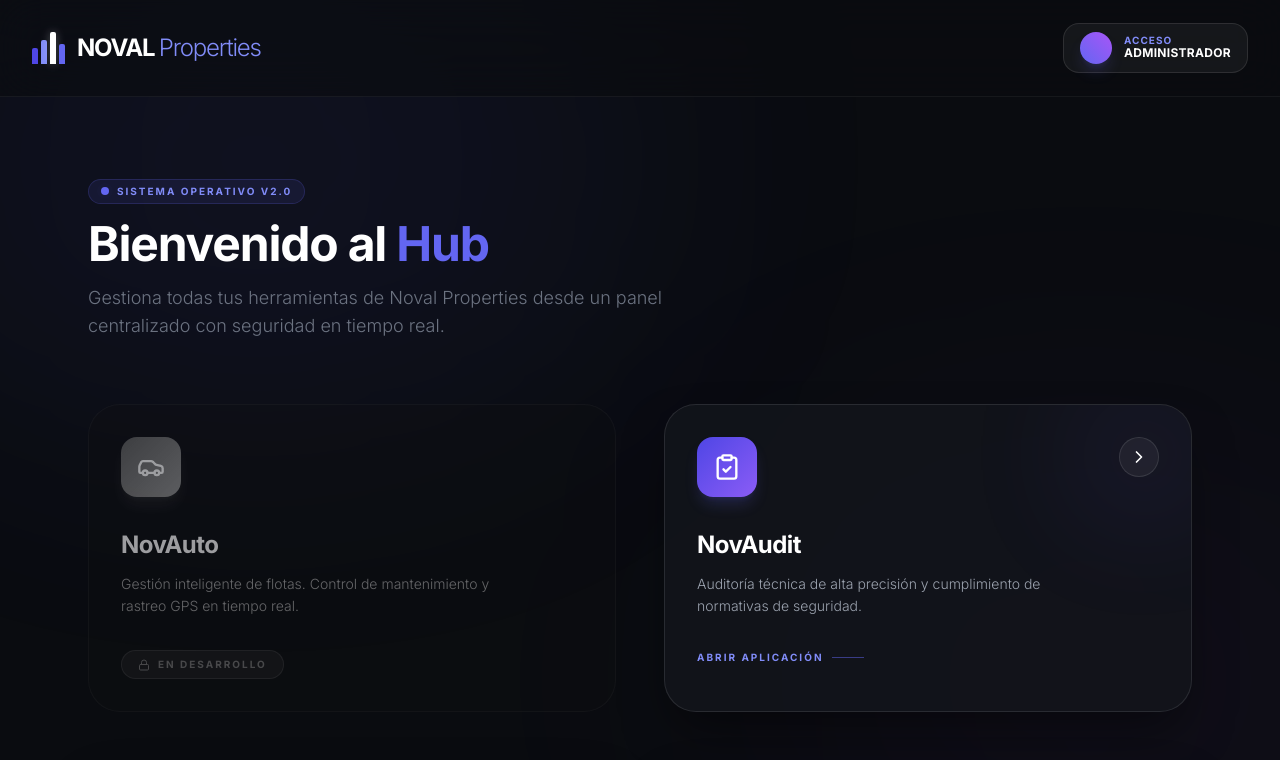
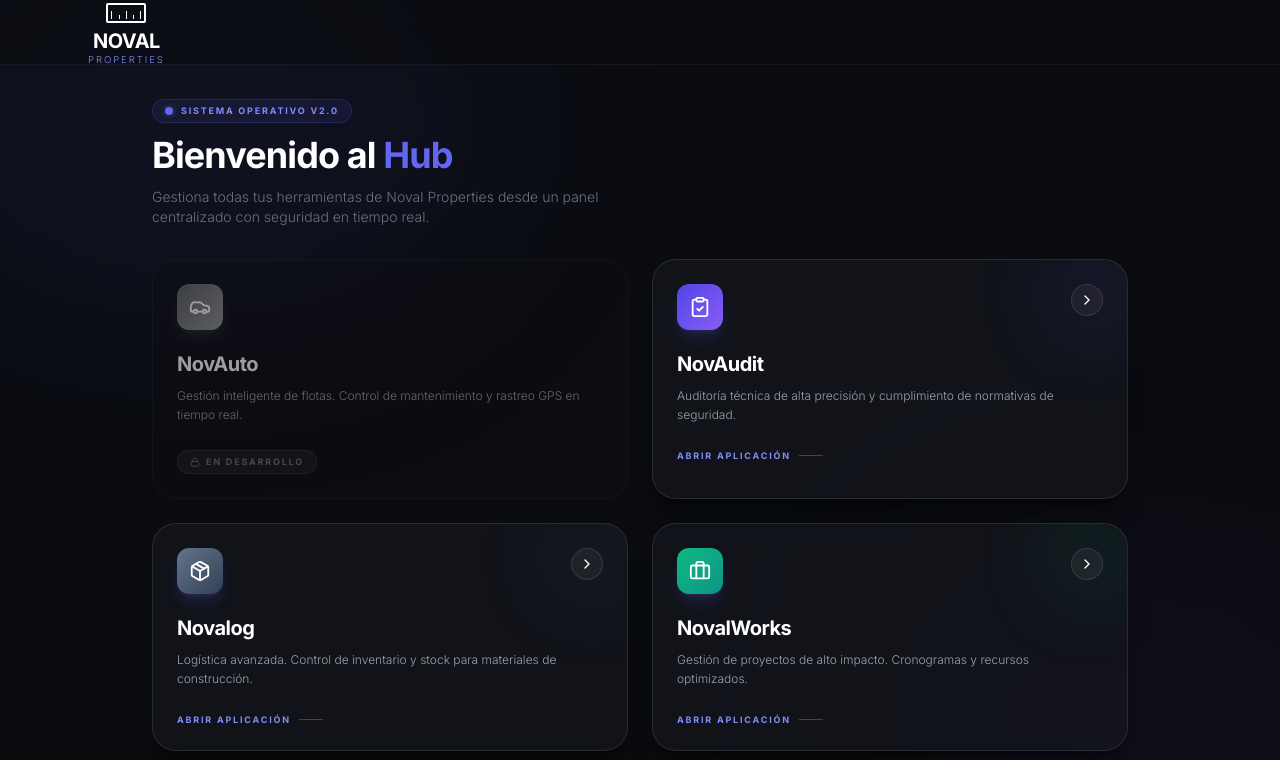
Before and after one commit to QTCSOLUTIONS/NovalAcces, a React (Vite) app: page / in a window 1280 px wide. Shown: the top 760 px of the page. Built offline with nearby package versions, Linux system fonts and the light colour scheme.

Commit message:
Add files via upload
fff

```diff
--- a/App.tsx
+++ b/App.tsx
@@ -24,26 +24,27 @@ interface AppItem {
 
 // --- Components ---
 
-// 1. Logo Rediseñado con Isotipo Animado
+// 1. Logo Original de Noval Adaptado al Dark Mode
 const NovalLogo: React.FC<{ size?: 'small' | 'large' }> = ({ size = 'large' }) => {
   const isLarge = size === 'large';
+
   return (
-    <div className="flex items-center gap-3 group cursor-pointer">
-      {/* Isotipo: Abstracción de Edificios/Regla moderna */}
-      <div className="flex items-end gap-[3px] h-8">
-        <div className="w-1.5 h-4 bg-indigo-600 rounded-t-sm group-hover:h-5 transition-all duration-300"></div>
-        <div className="w-1.5 h-6 bg-indigo-400 rounded-t-sm group-hover:h-7 transition-all duration-300 delay-75"></div>
-        <div className="w-1.5 h-8 bg-white rounded-t-sm group-hover:h-9 transition-all duration-300 delay-150 shadow-[0_0_10px_rgba(255,255,255,0.3)]"></div>
-        <div className="w-1.5 h-5 bg-indigo-500 rounded-t-sm group-hover:h-6 transition-all duration-300 delay-200"></div>
+    <div className="flex flex-col items-center justify-center group cursor-pointer mt-1">
+      {/* Icono de Regla Original (Adaptado a colores claros) */}
+      <div className={`${isLarge ? 'w-16 h-8' : 'w-10 h-5'} border-2 border-white rounded-sm flex flex-col justify-end items-center relative mb-1 group-hover:border-indigo-400 group-hover:shadow-[0_0_15px_rgba(99,102,241,0.5)] transition-all duration-300`}>
+        <div className="w-full flex justify-around items-end h-full pb-0.5">
+          <div className="h-2 w-px bg-white group-hover:bg-indigo-400 transition-colors duration-300"></div>
+          <div className="h-1 w-px bg-white group-hover:bg-indigo-400 transition-colors duration-300"></div>
+          <div className="h-2 w-px bg-white group-hover:bg-indigo-400 transition-colors duration-300"></div>
+          <div className="h-1 w-px bg-white group-hover:bg-indigo-400 transition-colors duration-300"></div>
+          <div className="h-2 w-px bg-white group-hover:bg-indigo-400 transition-colors duration-300"></div>
+        </div>
       </div>
 
-      {/* Texto del Logo */}
-      <div className="flex flex-col items-start justify-center">
-        <div className="text-left leading-none">
-          <h1 className={`${isLarge ? 'text-3xl' : 'text-2xl'} font-extrabold tracking-tighter text-white`}>
-            NOVAL <span className="font-light italic text-indigo-400">Properties</span>
-          </h1>
-        </div>
+      {/* Texto Original */}
+      <div className="text-center leading-none">
+        <h1 className={`${isLarge ? 'text-4xl' : 'text-xl'} font-bold tracking-tight text-white group-hover:text-indigo-50 transition-colors duration-300`}>NOVAL</h1>
+        <p className={`${isLarge ? 'text-sm' : 'text-[0.6rem]'} tracking-[0.2em] font-light text-indigo-400 uppercase italic`}>PROPERTIES</p>
       </div>
     </div>
   );
@@ -52,68 +53,67 @@ const NovalLogo: React.FC<{ size?: 'small' | 'large' }> = ({ size = 'large' }) =
 // 2. Tarjetas de Aplicación con Animación de Entrada
 const AppCard: React.FC<{ item: AppItem; index: number }> = ({ item, index }) => {
   const CardContent = (
-    <div className={`relative h-full p-8 rounded-[2rem] border transition-all duration-500 overflow-hidden ${
+    <div className={`relative h-full p-6 rounded-3xl border transition-all duration-500 overflow-hidden ${
       item.disabled
         ? 'bg-[#13161c]/40 border-white/5 opacity-60 grayscale'
-        : 'bg-[#13161c]/80 backdrop-blur-xl border-white/10 hover:border-indigo-500/50 group shadow-2xl shadow-black/50'
+        : 'bg-[#13161c]/80 backdrop-blur-xl border-white/10 hover:border-indigo-500/50 group shadow-xl shadow-black/40'
     }`}>
 
       {!item.disabled && (
-        <div className={`absolute -right-4 -top-4 w-32 h-32 bg-gradient-to-br ${item.gradient} opacity-10 blur-3xl group-hover:opacity-25 transition-opacity duration-700`} />
+        <div className={`absolute -right-4 -top-4 w-24 h-24 bg-gradient-to-br ${item.gradient} opacity-10 blur-2xl group-hover:opacity-25 transition-opacity duration-700`} />
       )}
 
-      <div className="flex items-start justify-between mb-8 relative z-10">
-        <div className={`p-4 rounded-2xl bg-gradient-to-br ${item.gradient} text-white shadow-lg shadow-indigo-500/20 transform group-hover:scale-110 group-hover:rotate-3 transition-transform duration-500`}>
-          {React.cloneElement(item.icon as React.ReactElement, { size: 28 })}
+      <div className="flex items-start justify-between mb-5 relative z-10">
+        <div className={`p-3 rounded-xl bg-gradient-to-br ${item.gradient} text-white shadow-lg shadow-indigo-500/20 transform group-hover:scale-110 group-hover:rotate-3 transition-transform duration-500`}>
+          {React.cloneElement(item.icon as React.ReactElement, { size: 22 })}
         </div>
         {!item.disabled && (
-          <div className="w-10 h-10 rounded-full border border-white/10 flex items-center justify-center bg-white/5 group-hover:bg-indigo-500 group-hover:text-white group-hover:border-indigo-400 transition-all duration-300">
-            <ChevronRight className="w-5 h-5" />
+          <div className="w-8 h-8 rounded-full border border-white/10 flex items-center justify-center bg-white/5 group-hover:bg-indigo-500 group-hover:text-white group-hover:border-indigo-400 transition-all duration-300">
+            <ChevronRight className="w-4 h-4" />
           </div>
         )}
       </div>
 
       <div className="relative z-10">
-        <h3 className="text-2xl font-bold text-white mb-3 tracking-tight group-hover:text-indigo-100 transition-colors">
+        <h3 className="text-xl font-bold text-white mb-2 tracking-tight group-hover:text-indigo-100 transition-colors">
           {item.title}
         </h3>
-        <p className="text-gray-400 font-light leading-relaxed mb-8 text-sm max-w-[90%]">
+        <p className="text-gray-400 font-light leading-relaxed mb-6 text-xs max-w-[95%]">
           {item.description}
         </p>
       </div>
 
       <div className="mt-auto relative z-10">
         {item.disabled ? (
-          <div className="inline-flex items-center gap-2 px-4 py-1.5 rounded-full bg-white/5 border border-white/10 text-[10px] uppercase tracking-[0.2em] text-gray-500 font-bold">
-            <Lock className="w-3 h-3" /> En Desarrollo
+          <div className="inline-flex items-center gap-1.5 px-3 py-1 rounded-full bg-white/5 border border-white/10 text-[9px] uppercase tracking-[0.2em] text-gray-500 font-bold">
+            <Lock className="w-2.5 h-2.5" /> En Desarrollo
           </div>
         ) : (
-          <div className="flex items-center gap-2 text-[10px] font-bold tracking-[0.2em] text-indigo-400 group-hover:text-indigo-300 transition-colors uppercase">
+          <div className="flex items-center gap-2 text-[9px] font-bold tracking-[0.2em] text-indigo-400 group-hover:text-indigo-300 transition-colors uppercase">
             Abrir Aplicación
-            <div className="h-[1px] w-8 bg-indigo-500/50 group-hover:w-12 transition-all duration-500" />
+            <div className="h-[1px] w-6 bg-indigo-500/50 group-hover:w-10 transition-all duration-500" />
           </div>
         )}
       </div>
     </div>
   );
 
-  // Lógica para envolver la tarjeta con el link o dejarla deshabilitada
   const Wrapper = item.disabled ? 'div' : 'a';
   const wrapperProps = item.disabled ? {} : {
     href: item.url,
     target: "_blank",
     rel: "noopener noreferrer",
-    className: "relative block h-full transition-all duration-500 hover:-translate-y-2 group"
+    className: "relative block h-full transition-all duration-500 hover:-translate-y-1.5 group"
   };
 
   return (
     <div
       className="card-entrance"
-      style={{ animationDelay: `${index * 150}ms` }}
+      style={{ animationDelay: `${index * 100}ms` }}
     >
       <Wrapper {...(wrapperProps as any)} className={item.disabled ? "relative h-full transition-all duration-500 cursor-not-allowed" : wrapperProps.className}>
         {!item.disabled && (
-          <div className="absolute inset-4 rounded-[2rem] bg-indigo-500/20 blur-2xl opacity-0 group-hover:opacity-100 transition-opacity duration-500" />
+          <div className="absolute inset-4 rounded-3xl bg-indigo-500/20 blur-xl opacity-0 group-hover:opacity-100 transition-opacity duration-500" />
         )}
         {CardContent}
       </Wrapper>
@@ -126,7 +126,6 @@ const Dashboard: React.FC = () => {
   const [mobileMenuOpen, setMobileMenuOpen] = useState(false);
   const [isLoaded, setIsLoaded] = useState(false);
 
-  // Disparar la animación al cargar la página
   useEffect(() => {
     setIsLoaded(true);
   }, []);
@@ -172,77 +171,69 @@ const Dashboard: React.FC = () => {
       {/* Estilos CSS Inyectados para la animación de entrada */}
       <style dangerouslySetInnerHTML={{__html: `
         @keyframes fadeInUp {
-          from { opacity: 0; transform: translateY(40px); }
+          from { opacity: 0; transform: translateY(30px); }
           to { opacity: 1; transform: translateY(0); }
         }
         .card-entrance {
           opacity: 0;
-          animation: fadeInUp 0.8s cubic-bezier(0.16, 1, 0.3, 1) forwards;
+          animation: fadeInUp 0.7s cubic-bezier(0.16, 1, 0.3, 1) forwards;
         }
       `}} />
 
       {/* Atmósfera de Fondo */}
       <div className="fixed inset-0 overflow-hidden pointer-events-none z-0">
-        <div className="absolute top-[-10%] left-[-10%] w-[60%] h-[60%] bg-indigo-500/10 blur-[140px] rounded-full animate-pulse" />
-        <div className="absolute bottom-[-10%] right-[-10%] w-[50%] h-[50%] bg-purple-500/5 blur-[140px] rounded-full" />
+        <div className="absolute top-[-10%] left-[-10%] w-[50%] h-[50%] bg-indigo-500/10 blur-[120px] rounded-full animate-pulse" />
+        <div className="absolute bottom-[-10%] right-[-10%] w-[40%] h-[40%] bg-purple-500/5 blur-[120px] rounded-full" />
       </div>
 
+      {/* Header Compacto */}
       <header className="relative z-30 border-b border-white/5 bg-[#0a0c10]/60 backdrop-blur-xl">
-        <div className="max-w-7xl mx-auto px-6 lg:px-8">
-          <div className="flex justify-between items-center h-24">
+        <div className="max-w-6xl mx-auto px-6">
+          <div className="flex justify-between items-center h-16">
             <NovalLogo size="small" />
 
-            <div className="hidden md:flex items-center">
-              <div className="flex items-center gap-3 bg-white/5 border border-white/10 px-4 py-2 rounded-2xl hover:bg-white/10 transition-colors cursor-default">
-                <div className="w-8 h-8 rounded-full bg-gradient-to-tr from-indigo-500 to-purple-500 shadow-lg shadow-indigo-500/20" />
-                <div className="flex flex-col">
-                  <span className="text-[10px] font-bold tracking-widest text-indigo-400 uppercase leading-none">Acceso</span>
-                  <span className="text-xs font-bold text-white tracking-wide">ADMINISTRADOR</span>
-                </div>
-              </div>
-            </div>
-
             <button onClick={() => setMobileMenuOpen(!mobileMenuOpen)} className="md:hidden p-2 text-white">
-              {mobileMenuOpen ? <X /> : <Menu />}
+              {mobileMenuOpen ? <X size={20} /> : <Menu size={20} />}
             </button>
           </div>
         </div>
       </header>
 
-      <main className="relative z-10 flex-1 max-w-6xl w-full mx-auto px-6 py-12 md:py-20 flex flex-col justify-center">
-        {/* Cabecera del Hub animada */}
-        <div className={`mb-16 space-y-4 transition-all duration-1000 ${isLoaded ? 'opacity-100 translate-y-0' : 'opacity-0 translate-y-10'}`}>
+      {/* Main Content Compacto */}
+      <main className="relative z-10 flex-1 max-w-5xl w-full mx-auto px-6 py-8 flex flex-col justify-center">
+        <div className={`mb-8 space-y-3 transition-all duration-1000 ${isLoaded ? 'opacity-100 translate-y-0' : 'opacity-0 translate-y-8'}`}>
           <div className="inline-flex items-center gap-2 px-3 py-1 rounded-full bg-indigo-500/10 border border-indigo-500/20">
             <span className="relative flex h-2 w-2">
               <span className="animate-ping absolute inline-flex h-full w-full rounded-full bg-indigo-400 opacity-75"></span>
               <span className="relative inline-flex rounded-full h-2 w-2 bg-indigo-500"></span>
             </span>
-            <span className="text-[10px] font-bold tracking-[0.2em] text-indigo-400 uppercase">Sistema Operativo v2.0</span>
+            <span className="text-[9px] font-bold tracking-[0.2em] text-indigo-400 uppercase">Sistema Operativo v2.0</span>
           </div>
-          <h2 className="text-4xl md:text-5xl font-extrabold tracking-tight text-white italic">
+          <h2 className="text-3xl md:text-4xl font-extrabold tracking-tight text-white italic">
             Bienvenido al <span className="text-indigo-500">Hub</span>
           </h2>
-          <p className="text-gray-500 text-lg font-light max-w-xl">
+          <p className="text-gray-500 text-sm font-light max-w-lg">
             Gestiona todas tus herramientas de Noval Properties desde un panel centralizado con seguridad en tiempo real.
           </p>
         </div>
 
-        {/* Grid de Aplicaciones */}
-        <div className="grid grid-cols-1 md:grid-cols-2 gap-8 lg:gap-12">
+        {/* Grid Ajustado */}
+        <div className="grid grid-cols-1 md:grid-cols-2 gap-5 lg:gap-6">
           {apps.map((app, index) => (
             <AppCard key={app.id} item={app} index={index} />
           ))}
         </div>
       </main>
 
-      <footer className="relative z-10 border-t border-white/5 py-12 bg-black/20">
-        <div className="max-w-7xl mx-auto px-6 flex flex-col md:flex-row justify-between items-center gap-6">
-          <p className="text-[9px] text-gray-600 font-bold tracking-[0.5em] uppercase">
+      {/* Footer Compacto */}
+      <footer className="relative z-10 border-t border-white/5 py-6 bg-black/20 mt-auto">
+        <div className="max-w-6xl mx-auto px-6 flex flex-col md:flex-row justify-between items-center gap-4">
+          <p className="text-[8px] text-gray-600 font-bold tracking-[0.4em] uppercase">
             POWER BI QTC-SOLUTIONS COPYRIGHT 2026
           </p>
-          <div className="flex gap-8">
-             <span className="text-[9px] text-gray-500 tracking-[0.2em] hover:text-white cursor-pointer transition-colors uppercase">Soporte</span>
-             <span className="text-[9px] text-gray-500 tracking-[0.2em] hover:text-white cursor-pointer transition-colors uppercase">Privacidad</span>
+          <div className="flex gap-6">
+             <span className="text-[8px] text-gray-500 tracking-[0.2em] hover:text-white cursor-pointer transition-colors uppercase">Soporte</span>
+             <span className="text-[8px] text-gray-500 tracking-[0.2em] hover:text-white cursor-pointer transition-colors uppercase">Privacidad</span>
           </div>
         </div>
       </footer>
```
